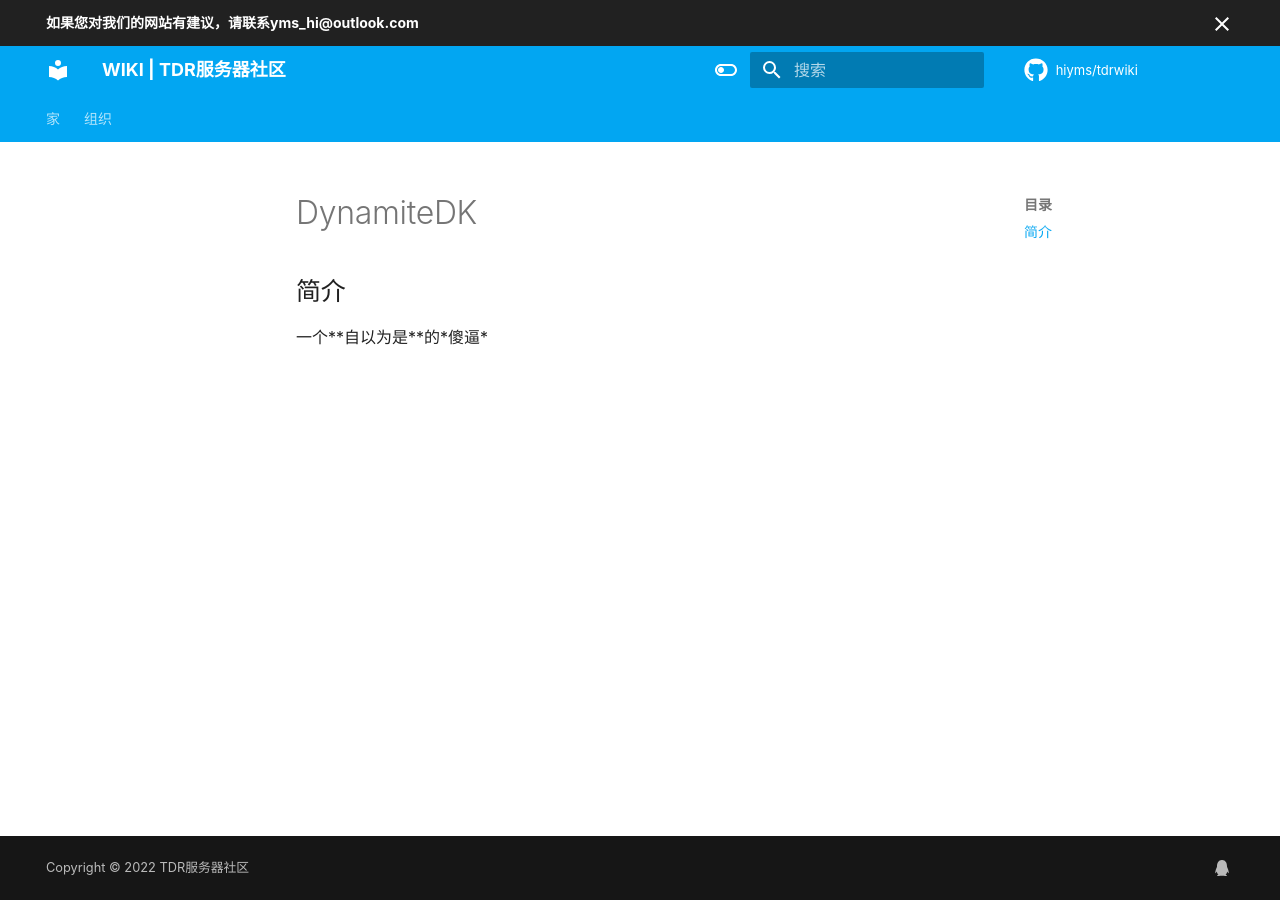
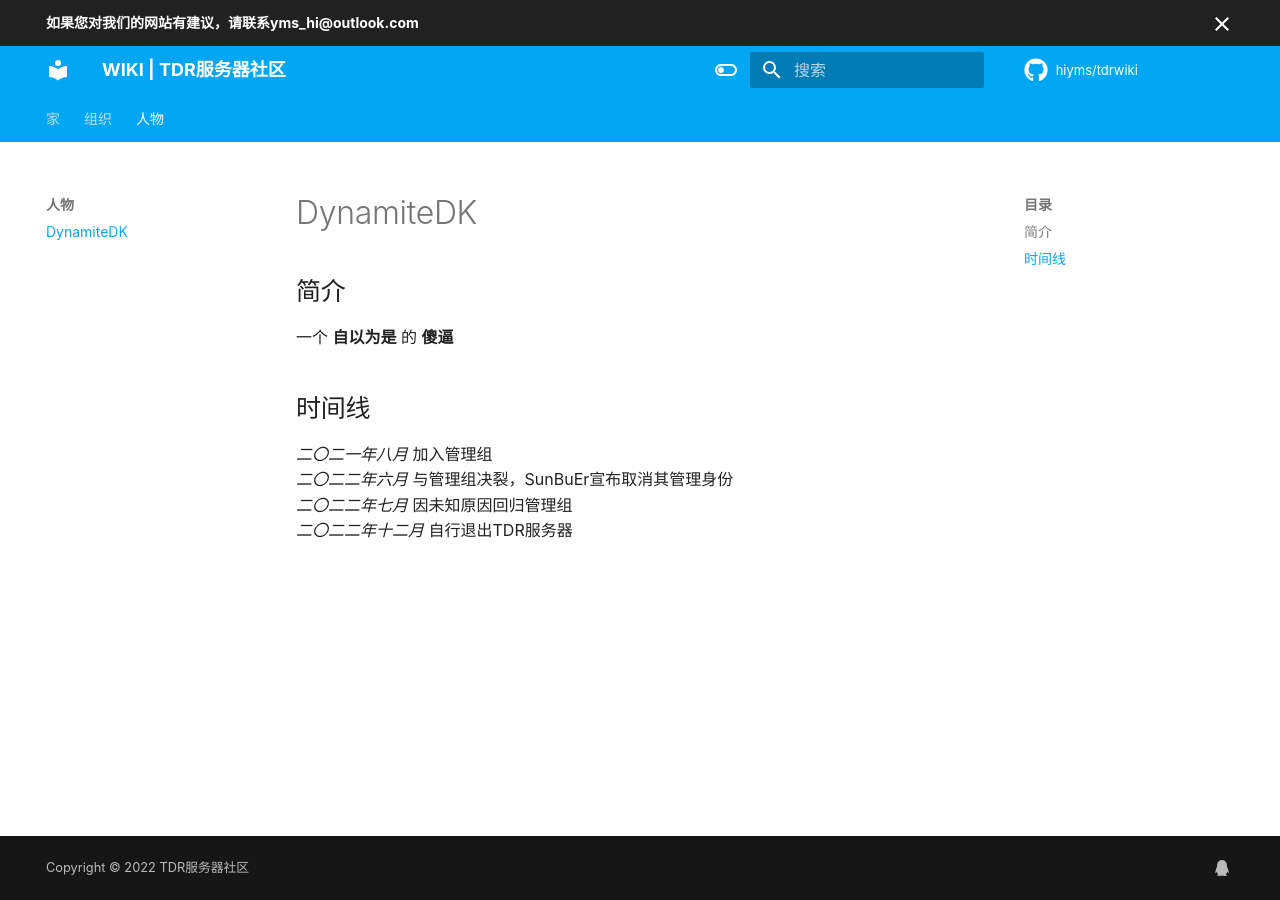
Before and after one commit to hiyms/tdrwiki, an MkDocs documentation site: the page built from docs/人物/ddk.md, in a window 1280 px wide. Built offline with MkDocs 1.6.1 and Material for MkDocs 9.7.7, drawn with Linux system fonts in a browser that asks for light colours; some web fonts are replaced; comment, search, counter and statistics services are not loaded.

Commit message:
modified:   "docs/\344\272\272\347\211\251/ddk.md" 	modified:   mkdocs.yml

```diff
--- a/docs/人物/ddk.md
+++ b/docs/人物/ddk.md
@@ -1,4 +1,10 @@
 # DynamiteDK
 
 ## 简介
-一个**自以为是**的*傻逼*
+一个 **自以为是** 的 **傻逼**
+
+## 时间线
+*二〇二一年八月* 加入管理组
+*二〇二二年六月* 与管理组决裂，SunBuEr宣布取消其管理身份
+*二〇二二年七月* 因未知原因回归管理组
+*二〇二二年十二月* 自行退出TDR服务器
--- a/mkdocs.yml
+++ b/mkdocs.yml
@@ -98,3 +98,5 @@ nav:
   - 家: ./index.md
   - 组织:
     - TC组织: ./组织/TC组织.md
+  - 人物:
+    - DynamiteDK: ./人物/ddk.md
```
